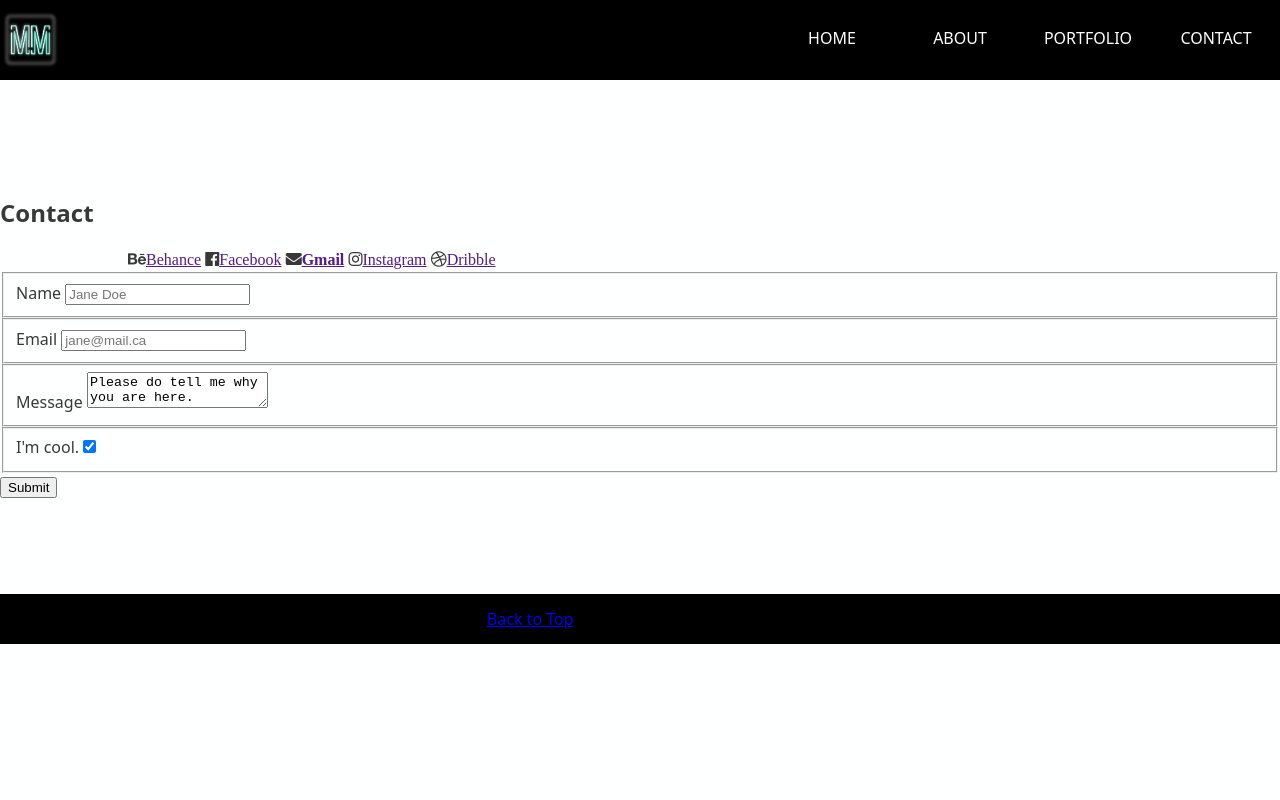
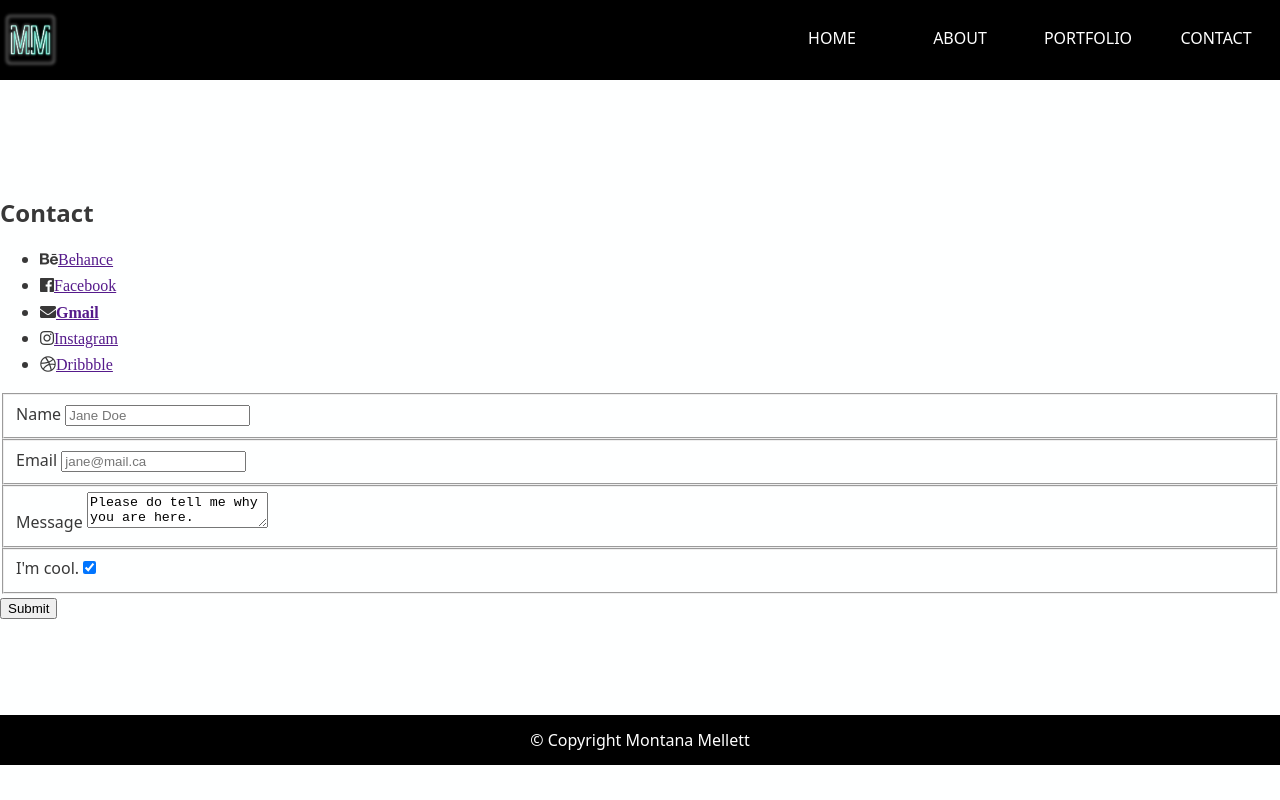
Before and after one commit to m-rae/mtm6330-midterm-mell0050, a website: page contact.html in a window 1280 px wide. Drawn offline with Linux system fonts and the light colour scheme.

```diff
--- a/contact.html
+++ b/contact.html
@@ -27,16 +27,18 @@
     </nav>
   </header>
   <main>
-    <div class="col-1">
-      <h2 id="top-content">Contact</h2>
-      <article>
-        <i class="fab fa-behance"><a href="">Behance</a></i>
-        <i class="fab fa-facebook"><a href="">Facebook</a></i>
-        <i class="fas fa-envelope"><a href="">Gmail</a></i>
-        <i class="fab fa-instagram"><a href="">Instagram</a></i>
-        <i class="fab fa-dribbble"><a href="">Dribble</a></i>
-      </article>
+    <div class="">
+      <h2>Contact</h2>
+      <ul>
+        <li><i class="fab fa-behance"><a href="">Behance</a></i></li>
+        <li><i class="fab fa-facebook"><a href="">Facebook</a></i></li>
+        <li><i class="fas fa-envelope"><a href="">Gmail</a></i></li>
+        <li><i class="fab fa-instagram"><a href="">Instagram</a></i></li>
+        <li><i class="fab fa-dribbble"><a href="">Dribbble</a></i></li>
+      </ul>
 
+    </div>
+    <div>
       <form>
         <fieldset>
           <label for="name">Name</label>
@@ -64,8 +66,7 @@
 
   </main>
   <footer>
-    <div class="back-to-wrapper"><a href="#top-content">Back to Top</a></div>
-    &#169 Copyright Montana Mellett
+    <p>&#169 Copyright Montana Mellett</p>
   </footer>
 </body>
 
```
